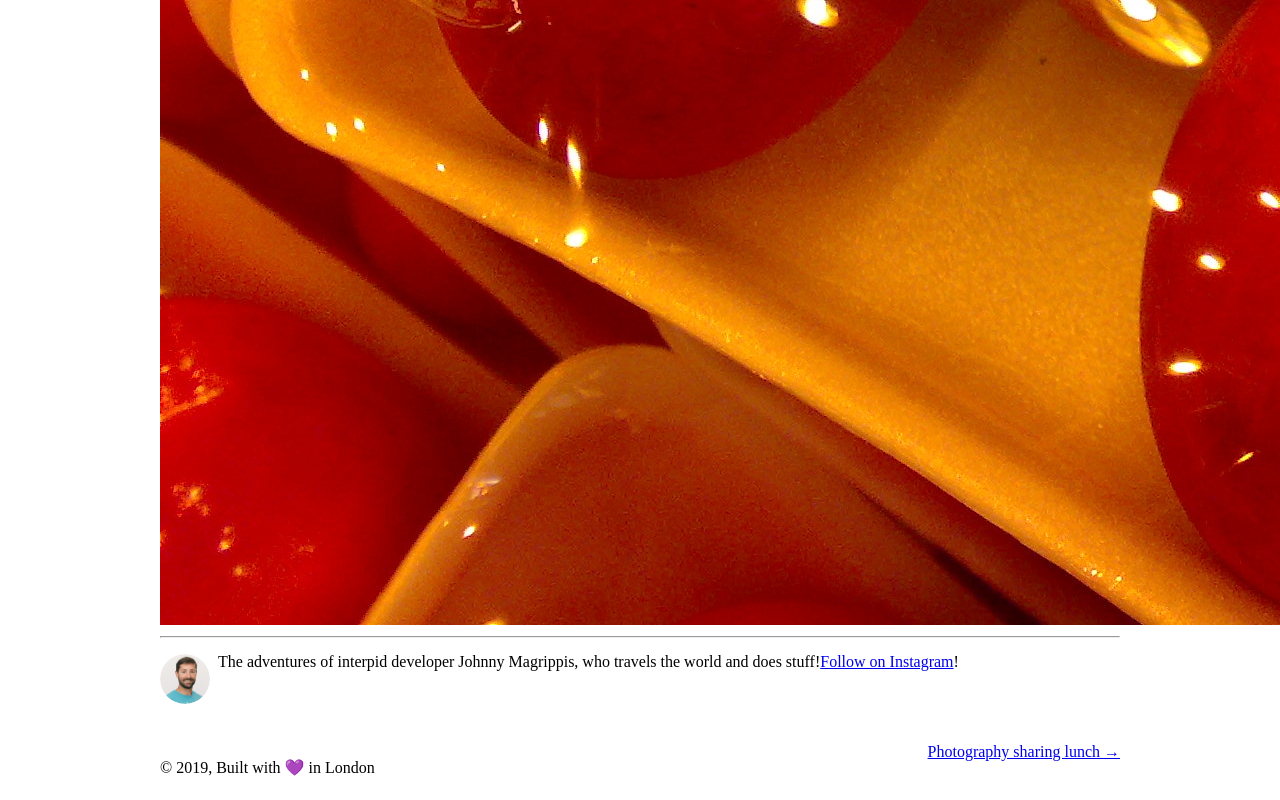
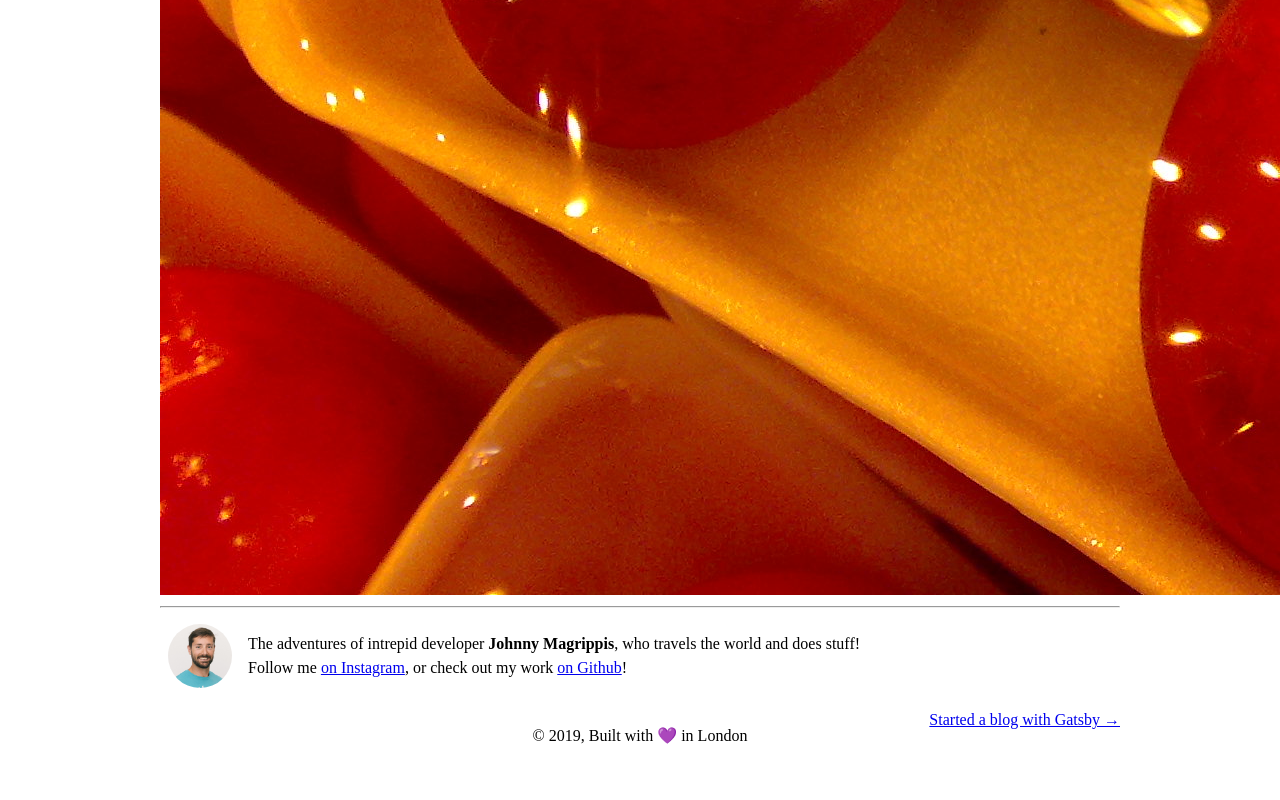
Before and after one commit to jmagrippis/today-i, a Gatsby site: page /lightning-talks/ in a window 1280 px wide. Shown: the part 1891-2691 px from the top of the page. After the commit the page ends 2659 px from the top, so only its background shows below. Built offline with nearby package versions, Linux system fonts and the light colour scheme; Gatsby itself is replaced by a stand-in of ours; a web font is replaced by a local one.

Commit message:
Tweak index layout

```diff
--- /dev/null
+++ b/content/blog/started-a-blog/index.md
@@ -0,0 +1,9 @@
+---
+title: Started a blog with Gatsby
+date: '2019-05-01T14:00:00.000Z'
+verb: started
+description: 'All the cool kids are doing it'
+cover: ./dalston-sunset.jpg
+---
+
+Today I started a blog with Gatsby! I've first tried out Gatsby and it has only been exploding in popularity since.
--- a/gatsby-browser.js
+++ b/gatsby-browser.js
@@ -1,3 +1,3 @@
 // custom typefaces
-import "typeface-montserrat"
-import "typeface-merriweather"
+import 'typeface-eczar'
+import 'typeface-gentium-basic'
--- a/gatsby-config.js
+++ b/gatsby-config.js
@@ -2,11 +2,12 @@ module.exports = {
   siteMetadata: {
     title: 'Today I [verb]',
     author: 'Johnny Magrippis',
-    description: 'Documenting my misadventures in tech and life in general',
+    description: 'Documenting my adventures in tech and life in general',
     siteUrl: 'https://today-i.netlify.com/',
     social: {
       twitter: 'jmagrippis',
       instagram: 'jmagrippis',
+      github: 'jmagrippis',
     },
   },
   plugins: [
--- a/package.json
+++ b/package.json
@@ -29,8 +29,8 @@
     "react-helmet": "^5.2.0",
     "reset-css": "^4.0.1",
     "styled-components": "^4.2.0",
-    "typeface-merriweather": "0.0.72",
-    "typeface-montserrat": "0.0.54"
+    "typeface-eczar": "^0.0.72",
+    "typeface-gentium-basic": "^0.0.72"
   },
   "devDependencies": {
     "@types/styled-components": "^4.1.12",
--- /dev/null
+++ b/src/components/Bio.tsx
@@ -0,0 +1,83 @@
+/**
+ * Bio component that queries for data
+ * with Gatsby's StaticQuery component
+ *
+ * See: https://www.gatsbyjs.org/docs/static-query/
+ */
+
+import React from 'react'
+import { StaticQuery, graphql } from 'gatsby'
+import Image from 'gatsby-image'
+import styled from 'styled-components'
+
+const bioQuery = graphql`
+  query BioQuery {
+    avatar: file(absolutePath: { regex: "/profile-pic.jpg/" }) {
+      childImageSharp {
+        fixed(width: 64, height: 64) {
+          ...GatsbyImageSharpFixed
+        }
+      }
+    }
+    site {
+      siteMetadata {
+        author
+        social {
+          instagram
+          github
+        }
+      }
+    }
+  }
+`
+
+const Container = styled.div`
+  display: flex;
+  margin-bottom: 1.5em;
+  align-items: center;
+  padding: 0 0.5em;
+`
+
+const StyledImageContainer = styled(Image)`
+  margin: 0 1em 0 0;
+  border-radius: 50%;
+  flex: 0 0 64px;
+`
+
+const Byline = styled.p`
+  margin-bottom: 0.5em;
+`
+
+const Bio = () => (
+  <StaticQuery
+    query={bioQuery}
+    render={data => {
+      const { author, social } = data.site.siteMetadata
+
+      return (
+        <Container>
+          <StyledImageContainer
+            fixed={data.avatar.childImageSharp.fixed}
+            alt={author}
+          />
+          <div>
+            <Byline>
+              The adventures of intrepid developer <strong>{author}</strong>,
+              who travels the world and does stuff!
+            </Byline>
+            <p>
+              Follow me{' '}
+              <a href={`https://www.instagram.com/${social.instagram}`}>
+                on Instagram
+              </a>
+              , or check out my work{' '}
+              <a href={`https://github.com/${social.github}`}>on Github</a>!
+            </p>
+          </div>
+        </Container>
+      )
+    }}
+  />
+)
+
+export default Bio
--- a/src/components/Header.tsx
+++ b/src/components/Header.tsx
@@ -8,10 +8,12 @@ const Container = styled.header`
 
 const H1 = styled.h1`
   font-size: 1.5em;
+  margin-bottom: 0.5em;
 `
 
 const H3 = styled.h3`
   font-size: 1.25em;
+  margin-bottom: 0.5em;
 `
 
 type Props = {
@@ -20,17 +22,11 @@ type Props = {
 }
 
 export const Header = ({ siteTitle, postTitle }: Props) => {
-  const Headline = postTitle ? H1 : H3
+  const Headline = postTitle ? H3 : H1
 
   return (
     <Container>
-      <Headline
-        style={{
-          fontSize: '1.5em',
-          marginBottom: '1.5em',
-          marginTop: 0,
-        }}
-      >
+      <Headline>
         <Link
           style={{
             boxShadow: 'none',
--- a/src/components/Layout.tsx
+++ b/src/components/Layout.tsx
@@ -2,12 +2,17 @@ import React, { ReactNode } from 'react'
 import 'reset-css'
 import styled from 'styled-components'
 
+import './index.css'
 import { Header } from './Header'
 
 const Container = styled.div`
   margin: 0 auto;
   max-width: 960px;
   padding: 1.5em 0;
+`
+
+const Footer = styled.footer`
+  text-align: center;
 `
 
 type Props = {
@@ -20,7 +25,7 @@ const Layout = ({ siteTitle, postTitle, children }: Props) => (
   <Container>
     <Header siteTitle={siteTitle} postTitle={postTitle} />
     <main>{children}</main>
-    <footer>© {new Date().getFullYear()}, Built with 💜 in London</footer>
+    <Footer>© {new Date().getFullYear()}, Built with 💜 in London</Footer>
   </Container>
 )
 
--- a/src/components/bio.js
+++ /dev/null
@@ -1,71 +0,0 @@
-/**
- * Bio component that queries for data
- * with Gatsby's StaticQuery component
- *
- * See: https://www.gatsbyjs.org/docs/static-query/
- */
-
-import React from 'react'
-import { StaticQuery, graphql } from 'gatsby'
-import Image from 'gatsby-image'
-
-const Bio = () => (
-  <StaticQuery
-    query={bioQuery}
-    render={data => {
-      const { author, social } = data.site.siteMetadata
-      return (
-        <div
-          style={{
-            display: 'flex',
-            marginBottom: '2.5em',
-          }}
-        >
-          <Image
-            fixed={data.avatar.childImageSharp.fixed}
-            alt={author}
-            style={{
-              marginRight: '0.5em',
-              marginBottom: 0,
-              minWidth: 50,
-              borderRadius: '100%',
-            }}
-            imgStyle={{
-              borderRadius: '50%',
-            }}
-          />
-          <p>
-            The adventures of interpid developer <strong>{author}</strong>, who
-            travels the world and does stuff!
-            <a href={`https://www.instagram.com/${social.instagram}`}>
-              Follow on Instagram
-            </a>
-            !
-          </p>
-        </div>
-      )
-    }}
-  />
-)
-
-const bioQuery = graphql`
-  query BioQuery {
-    avatar: file(absolutePath: { regex: "/profile-pic.jpg/" }) {
-      childImageSharp {
-        fixed(width: 50, height: 50) {
-          ...GatsbyImageSharpFixed
-        }
-      }
-    }
-    site {
-      siteMetadata {
-        author
-        social {
-          instagram
-        }
-      }
-    }
-  }
-`
-
-export default Bio
--- /dev/null
+++ b/src/components/index.css
@@ -0,0 +1,16 @@
+html,
+body {
+  font-family: 'Gentium Basic', serif;
+}
+
+h1,
+h2,
+h3,
+h4,
+h5 {
+  font-family: 'Eczar', serif;
+}
+
+strong {
+  font-weight: 700;
+}
--- a/src/pages/index.js
+++ b/src/pages/index.js
@@ -1,7 +1,7 @@
 import React from 'react'
 import { graphql } from 'gatsby'
 
-import Bio from '../components/bio'
+import Bio from '../components/Bio'
 import Layout from '../components/Layout'
 import { PostTeaser } from '../components/PostTeaser'
 import SEO from '../components/seo'
--- a/src/templates/blog-post.js
+++ b/src/templates/blog-post.js
@@ -3,7 +3,7 @@ import { Link, graphql } from 'gatsby'
 import Image from 'gatsby-image'
 import styled from 'styled-components'
 
-import Bio from '../components/bio'
+import Bio from '../components/Bio'
 import Layout from '../components/Layout'
 import SEO from '../components/seo'
 
```
Also changed, not shown: src/components/PostTeaser.tsx (+31 -14 lines), 2 other files.
